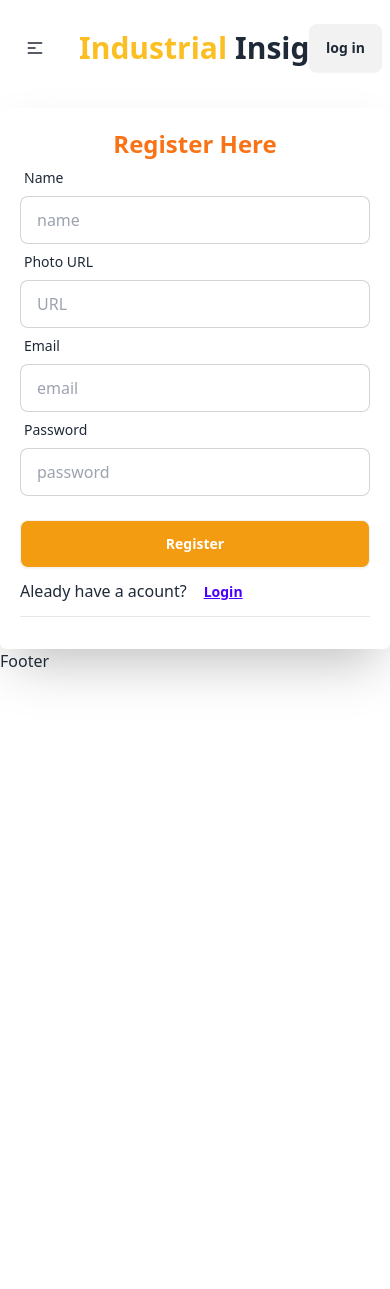
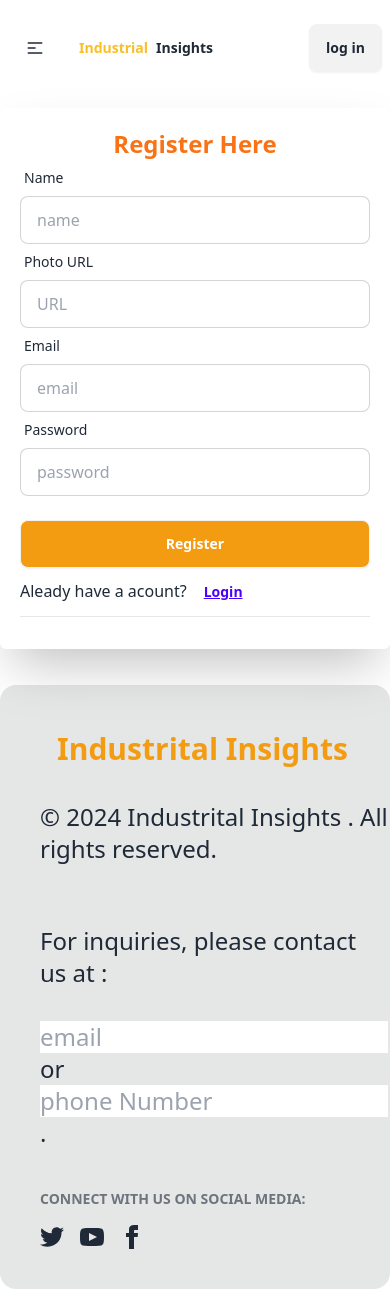
Before and after one commit to Nahid5h/assingment-9, a React (Vite) app: page /register in a window 390 px wide. Before the commit the page ends 844 px from the top, so only its background shows below. Built offline with nearby package versions, Linux system fonts and the light colour scheme; no server answers.

Commit message:
adding responsive

```diff
--- a/src/AuthPrider/AuthPrider.jsx
+++ b/src/AuthPrider/AuthPrider.jsx
@@ -1,6 +1,10 @@
-import { createUserWithEmailAndPassword, getAuth, onAuthStateChanged, signInWithEmailAndPassword, signOut, updateProfile } from "firebase/auth";
+import { createUserWithEmailAndPassword, getAuth, onAuthStateChanged, signInWithEmailAndPassword, signInWithPopup, signOut, updateProfile } from "firebase/auth";
 import { createContext, useEffect, useState } from "react";
 import app from "../firebase/firebase.config";
+import { GithubAuthProvider, GoogleAuthProvider } from "firebase/auth/cordova";
+
+const pro = new GoogleAuthProvider();
+const gitpro = new GithubAuthProvider();
 
 export const AuthContext = createContext(null)
 const auth =getAuth(app)
@@ -25,6 +29,14 @@
         setLoading(true)
         return signInWithEmailAndPassword(auth,email,password);
     }
+    const gooleLogin=()=>{
+        setLoading(true)
+        return signInWithPopup(auth,pro)
+    }
+    const gitHublogin =()=>{
+        setLoading(true)
+        return  signInWithPopup(auth,gitpro)
+    }
     const singOut =()=>{
         setLoading(true)
         return signOut(auth)
@@ -48,7 +60,10 @@
    creatUser,
    singOut,
    singIn,
-   updateUserProfile ,
+   gooleLogin,
+   gitHublogin,
+   updateUserProfile
+
 
 
 
--- a/src/Layouts/Card/Cards.jsx
+++ b/src/Layouts/Card/Cards.jsx
@@ -18,7 +18,7 @@
             <h1 className="text-3xl font-bold text-center my-5">Industrial Powerhouses: Leading States in Manufacturing</h1>
 
             <p className="text-center">Discover the economic engines of Americas industrial sector as we delve into the leading states in manufacturing. Explore how these states drive innovation, job creation, and economic growth through their diverse industrial landscapes, from automotive and aerospace to technology and textiles</p>
-            <div className="grid grid-cols-3 gap-10 mt-11">
+            <div className="grid grid-cols-1 md:grid-cols-2 lg:grid-cols-3 gap-10 mt-11">
         {
              info.map(cardInfo => <Card key={cardInfo.id} cardInfo={cardInfo}></Card>)
         }
--- a/src/Layouts/Details.jsx
+++ b/src/Layouts/Details.jsx
@@ -8,7 +8,7 @@
   const vie = view.find((vi) => vi.id === IdInt);
   console.log(vie);
   return (
-    <div className="mt-8 flex gap-10 ">
+    <div className="mt-8 gap-5 grid grid-cols-1 md:grid-cols-2 lg:grid-cols-2 ">
       <div className="flex-1">
         <img className="rounded-2xl " src={vie.image} alt="" />
       </div>
--- a/src/Layouts/Login.jsx
+++ b/src/Layouts/Login.jsx
@@ -4,7 +4,7 @@
 import { AuthContext } from "../AuthPrider/AuthPrider";
 
 const Login = () => {
-  const {singIn}=useContext(AuthContext)
+  const {singIn,gooleLogin,gitHublogin}=useContext(AuthContext)
   const location= useLocation();
   const navigate =useNavigate()
   const handleLogin = e => {
@@ -75,10 +75,14 @@
         </h1>
 
         <div className="flex justify-around mt-3">
-          <button  className="btn btn-sm bg-[#f39c12]   text-white hover:text-black">
+          <button
+          onClick={()=> gooleLogin()}
+          className="btn btn-sm bg-[#f39c12]   text-white hover:text-black">
             Google
           </button>
-          <button className="btn btn-sm bg-[#f39c12]  text-white hover:text-black">
+          <button
+          onClick={()=>gitHublogin()}
+          className="btn btn-sm bg-[#f39c12]  text-white hover:text-black">
             GitHub
           </button>
         </div>
--- a/src/Layouts/Navber/Navber.jsx
+++ b/src/Layouts/Navber/Navber.jsx
@@ -32,7 +32,9 @@
             {navLink}
           </ul>
         </div>
-        <a className="btn btn-ghost  text-3xl"><span className="text-amber-400">Industrial</span>Insights</a>
+
+      <a className="btn btn-ghost lg:text-3xl"><span className="text-amber-400">Industrial</span>Insights</a>
+
       </div>
       <div className="navbar-center hidden lg:flex">
         <ul className="menu menu-horizontal px-1">
--- a/src/pages/Home/AboutUs.jsx
+++ b/src/pages/Home/AboutUs.jsx
@@ -4,7 +4,7 @@
   return (
     <div className="">
         <h1 className="text-3xl font-bold text-center text-amber-400 my-8">About Us</h1>
-      <div className="flex gap-7">
+      <div className=" grid grid-cols-1 lg:grid-cols-2 gap-7">
         <div className="flex-1">
           <img className="rounded-2xl w-full"
             src="https://i.ibb.co/9qfVpgm/pexels-pixabay-256381.jpg"
@@ -16,10 +16,10 @@
             Welcome to Industrial States, your definitive guide to the dynamic
             landscape of manufacturing across America. At Industrial States, we
             are passionate about highlighting the vital role that states play in
-            driving the nation's industrial sector forward. Our platform is
+            driving the nation industrial sector forward. Our platform is
             dedicated to showcasing the diverse industries, innovative
             companies, and skilled workforce that define these industrial
-            powerhouses. Whether it's exploring the automotive hubs of Michigan,
+            powerhouses. Whether it exploring the automotive hubs of Michigan,
             the aerospace advancements in California, or the technology
             innovations in Texas, we provide insights into the unique
             contributions of each state to the manufacturing ecosystem. Join us
--- a/src/pages/Home/Footer.jsx
+++ b/src/pages/Home/Footer.jsx
@@ -2,9 +2,29 @@
 
 const Footer = () => {
     return (
-        <div>
-            Footer
-        </div>
+        <footer className="footer w-full mt-9 p-10 bg-base-300 text-base-content rounded-2xl">
+        <nav>
+        <a className="btn btn-ghost text-3xl text-[#f39c12] ">
+              Industrital Insights
+            </a>
+            <p className="text-2xl mt-5">© 2024 Industrital Insights . All rights reserved.</p>
+
+        </nav>
+        <nav>
+        <p className="text-2xl mt-5">
+            For inquiries, please contact us at :<br /> <br /> <input type="email" placeholder="email" name="email" id="" /> <br /> or <br /><input type="number" placeholder="phone Number" name="number" id="" />.
+            </p>
+
+        </nav>
+        <nav>
+          <h6 className="footer-title">Connect with us on social media:</h6>
+          <div className="grid grid-flow-col gap-4">
+            <a><svg xmlns="http://www.w3.org/2000/svg" width="24" height="24" viewBox="0 0 24 24" className="fill-current"><path d="M24 4.557c-.883.392-1.832.656-2.828.775 1.017-.609 1.798-1.574 2.165-2.724-.951.564-2.005.974-3.127 1.195-.897-.957-2.178-1.555-3.594-1.555-3.179 0-5.515 2.966-4.797 6.045-4.091-.205-7.719-2.165-10.148-5.144-1.29 2.213-.669 5.108 1.523 6.574-.806-.026-1.566-.247-2.229-.616-.054 2.281 1.581 4.415 3.949 4.89-.693.188-1.452.232-2.224.084.626 1.956 2.444 3.379 4.6 3.419-2.07 1.623-4.678 2.348-7.29 2.04 2.179 1.397 4.768 2.212 7.548 2.212 9.142 0 14.307-7.721 13.995-14.646.962-.695 1.797-1.562 2.457-2.549z"></path></svg></a>
+            <a><svg xmlns="http://www.w3.org/2000/svg" width="24" height="24" viewBox="0 0 24 24" className="fill-current"><path d="M19.615 3.184c-3.604-.246-11.631-.245-15.23 0-3.897.266-4.356 2.62-4.385 8.816.029 6.185.484 8.549 4.385 8.816 3.6.245 11.626.246 15.23 0 3.897-.266 4.356-2.62 4.385-8.816-.029-6.185-.484-8.549-4.385-8.816zm-10.615 12.816v-8l8 3.993-8 4.007z"></path></svg></a>
+            <a><svg xmlns="http://www.w3.org/2000/svg" width="24" height="24" viewBox="0 0 24 24" className="fill-current"><path d="M9 8h-3v4h3v12h5v-12h3.642l.358-4h-4v-1.667c0-.955.192-1.333 1.115-1.333h2.885v-5h-3.808c-3.596 0-5.192 1.583-5.192 4.615v3.385z"></path></svg></a>
+          </div>
+        </nav>
+      </footer>
     );
 };
 
--- a/src/pages/Home/Home.jsx
+++ b/src/pages/Home/Home.jsx
@@ -6,7 +6,7 @@
     return (
     <div className="">
         <Banner></Banner>
-       <div className="mt-4">
+       <div className="mt-4 ">
        <Card></Card>
 
 
```
